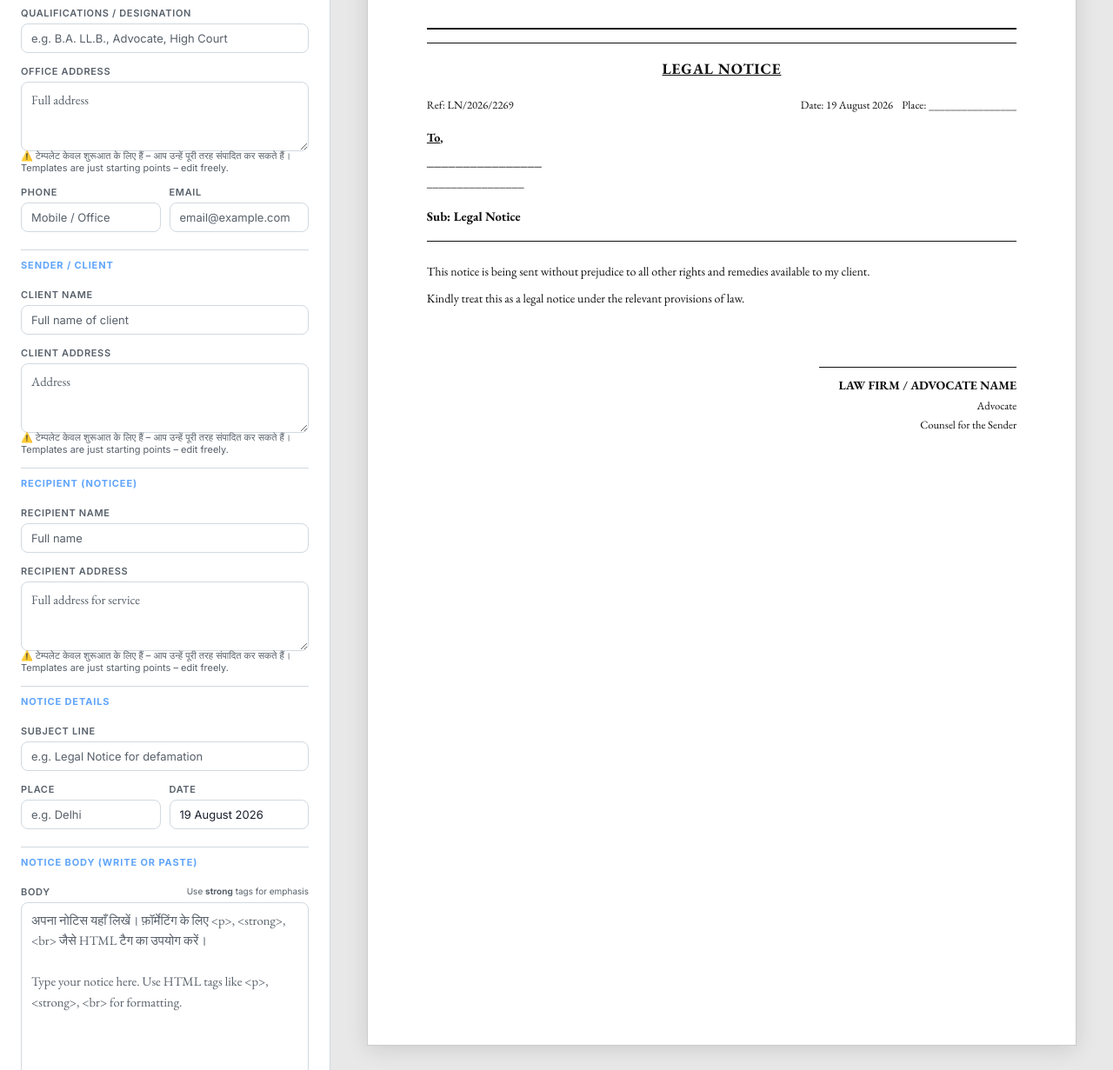
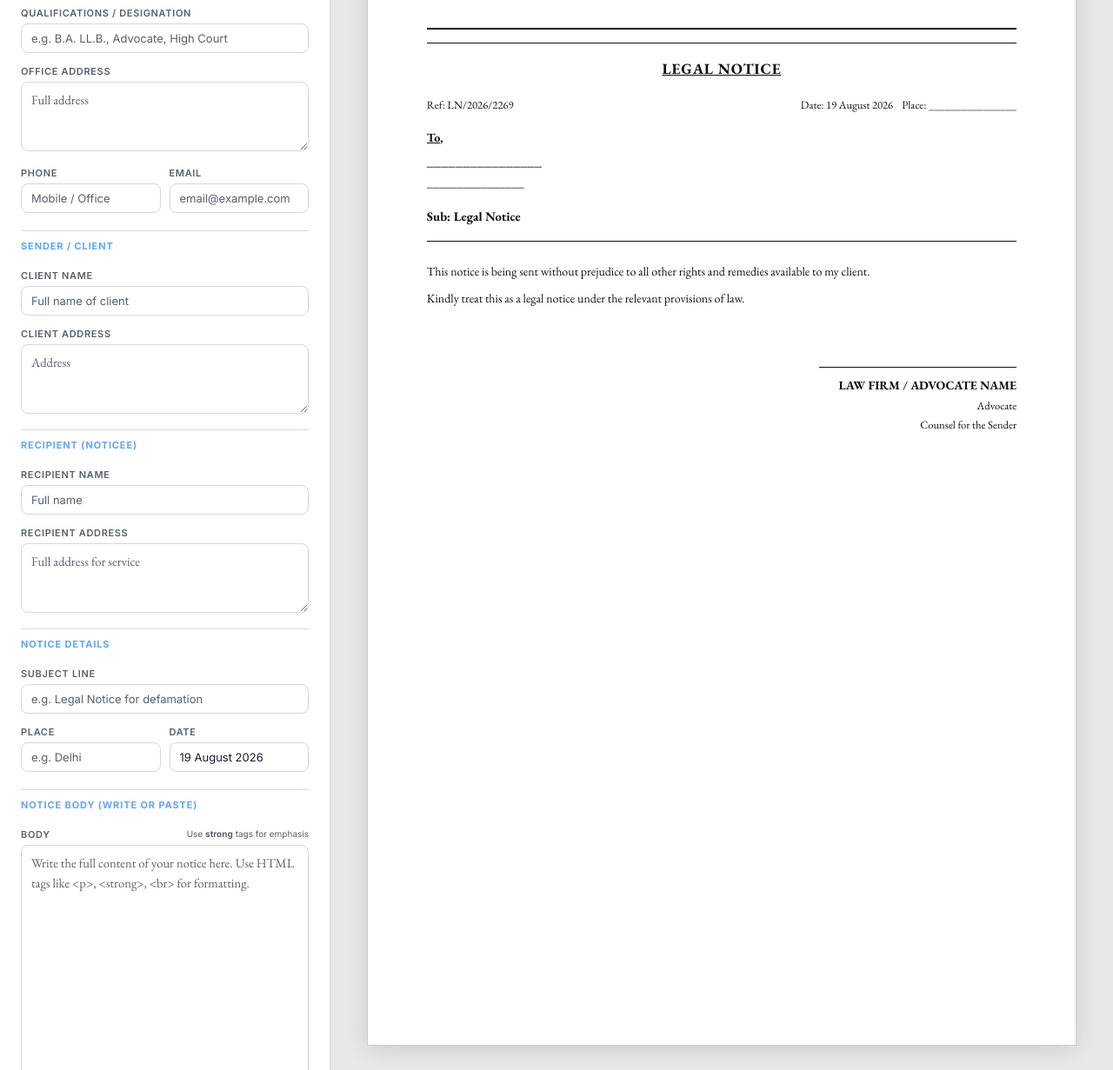
Before and after one commit to Umangmathpalumang/Legal_Hash_Checksum, a FastAPI app: page /legal-notice in a window 1280 px wide. Shown: the part 307-1538 px from the top of the page at 87% size. Run offline with FastAPI, Linux system fonts and the light colour scheme.

Commit message:
Remove Hindi text from legal-notice.html

```diff
--- a/templates/legal-notice.html
+++ b/templates/legal-notice.html
@@ -128,7 +128,7 @@ textarea.field-input{resize:vertical;min-height:80px;font-family:'EB Garamond',s
     <div class="field-group">
       <label class="field-label">Office Address</label>
       <textarea class="field-input" id="advAddr" placeholder="Full address" oninput="render()"></textarea>
-<p style="font-size:11px;color:var(--muted);margin-top:-6px;margin-bottom:12px">⚠️ टेम्पलेट केवल शुरूआत के लिए हैं – आप उन्हें पूरी तरह संपादित कर सकते हैं। Templates are just starting points – edit freely.</p>
+
     </div>
     <div class="two-col">
       <div class="field-group">
@@ -150,7 +150,7 @@ textarea.field-input{resize:vertical;min-height:80px;font-family:'EB Garamond',s
     <div class="field-group">
       <label class="field-label">Client Address</label>
       <textarea class="field-input" id="clientAddr" placeholder="Address" oninput="render()"></textarea>
-<p style="font-size:11px;color:var(--muted);margin-top:-6px;margin-bottom:12px">⚠️ टेम्पलेट केवल शुरूआत के लिए हैं – आप उन्हें पूरी तरह संपादित कर सकते हैं। Templates are just starting points – edit freely.</p>
+
     </div>
 
     <!-- Recipient -->
@@ -162,7 +162,7 @@ textarea.field-input{resize:vertical;min-height:80px;font-family:'EB Garamond',s
     <div class="field-group">
       <label class="field-label">Recipient Address</label>
       <textarea class="field-input" id="recipientAddr" placeholder="Full address for service" oninput="render()"></textarea>
-<p style="font-size:11px;color:var(--muted);margin-top:-6px;margin-bottom:12px">⚠️ टेम्पलेट केवल शुरूआत के लिए हैं – आप उन्हें पूरी तरह संपादित कर सकते हैं। Templates are just starting points – edit freely.</p>
+
     </div>
 
     <!-- Subject & Date/Place -->
@@ -186,17 +186,15 @@ textarea.field-input{resize:vertical;min-height:80px;font-family:'EB Garamond',s
     <div class="section-divider">Notice Body (write or paste)</div>
     <div class="field-group">
       <label class="field-label">Body <span class="field-limit">Use <b>strong</b> tags for emphasis</span></label>
-      <textarea class="field-input" id="bodyText" rows="12" placeholder="अपना नोटिस यहाँ लिखें। फ़ॉर्मेटिंग के लिए <p>, <strong>, <br> जैसे HTML टैग का उपयोग करें।
+      <textarea class="field-input" id="bodyText" rows="12" placeholder="Write the full content of your notice here. Use HTML tags like <p>, <strong>, <br> for formatting." oninput="render()"></textarea>
 
-Type your notice here. Use HTML tags like <p>, <strong>, <br> for formatting." oninput="render()"></textarea>
-<p style="font-size:11px;color:var(--muted);margin-top:-6px;margin-bottom:12px">⚠️ टेम्पलेट केवल शुरूआत के लिए हैं – आप उन्हें पूरी तरह संपादित कर सकते हैं। Templates are just starting points – edit freely.</p>
     </div>
 
     <!-- Enclosures -->
     <div class="field-group">
       <label class="field-label">Enclosures (optional)</label>
       <textarea class="field-input" id="enclosures" placeholder="List enclosures, one per line" oninput="render()"></textarea>
-<p style="font-size:11px;color:var(--muted);margin-top:-6px;margin-bottom:12px">⚠️ टेम्पलेट केवल शुरूआत के लिए हैं – आप उन्हें पूरी तरह संपादित कर सकते हैं। Templates are just starting points – edit freely.</p>
+
     </div>
 
     <button class="btn-clear" onclick="clearAll()">Clear all fields</button>
```
